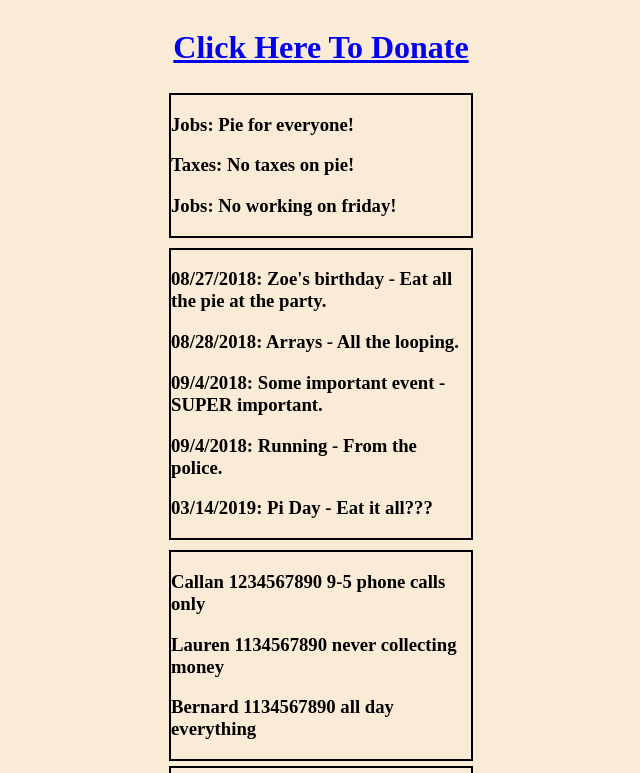
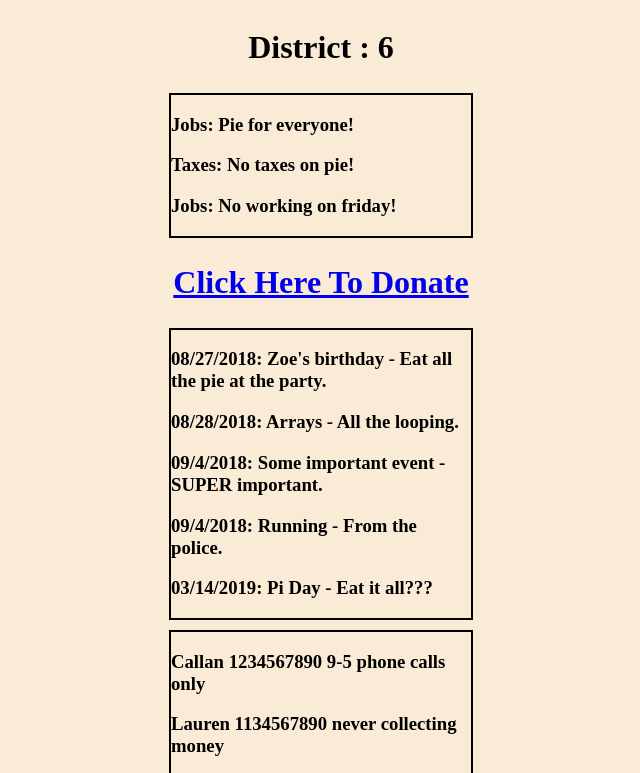
Before and after one commit to ke4tri/js-arrays, a plain HTML site: page index.html in a window 1280 px wide. Shown: the top 773 px of the page, without its empty margins (319-959 px from the left). Drawn offline with Linux system fonts and the light colour scheme.

Commit message:
Figured out how to make the 'change content function'

```diff
--- a/challenge.js
+++ b/challenge.js
@@ -1,5 +1,18 @@
-console.log('in challenge');
+////////////////////////////////////////////////////
+//practice/colsole area
 
+// console.log('in challenge');
+
+// var person = {
+//     firstName:"John",
+//     lastName:"Doe",
+//     age:50,
+//     eyeColor:"blue"
+// };
+
+// person["time"]="four";
+// elizabethSanger["congressionalDistrict"]="6";
+///////////////////////////////////////////////////
 
 let elizabethSanger = {
     congressionalDistrict: 5,
@@ -67,11 +80,20 @@ let elizabethSanger = {
     ],
     missionStatement: "Do good stuff and stuff things good! ",
     voterRegistrationUrl: 'www.google.com'
-  };
+};
 
- //////////////////////////////////////////
- ////                DOM              ////
+  //////////////////////////////////////////
+ ////                DOM               ////
  /////////////////////////////////////////
+
+ let change_district = (district) => {
+   let change = elizabethSanger["congressionalDistrict"]=district;
+
+};
+
+change_district(6);
+
+
 
 const printToDom = (stringToPrint, divId) => {
     const selectedDiv = document.getElementById(divId);
@@ -81,7 +103,12 @@ const printToDom = (stringToPrint, divId) => {
 const printToDom2 = (stringToPrint, divClass) => {
     const selectedDiv = document.getElementsByClassName(divClass);
     selectedDiv.innerHTML += stringToPrint;
-}
+};
+
+const districtStringBuilder = () => {
+    const newString =`<h1>District : ${elizabethSanger.congressionalDistrict}</h1>`
+    printToDom(newString, 'congressionalDistrict');
+};
 
 const donationFormStringBuilder = () => {
     const newString = `<h1><a href="https://${elizabethSanger.donationFormUrl}" target="_blank">Click Here To Donate</a></h1>`;
@@ -92,7 +119,6 @@ const statementsStringBuilder = () => {
     let newString = '';
     for(let i=0; i<elizabethSanger.statements.length; i++) {
        // newString += elizabethSanger.statements[i].statement;// All of the newStrings below could have been one line
-
        newString += `<div class="statement">`// They were broken into multi lines for ease of reading and
         newString += `<h3>${elizabethSanger.statements[i].category}</h3}`// To just make it look better
         newString += `<h6>${elizabethSanger.statements[i].statement}</h6}` // leaving the close sign and placing the bracket keeps everything on the one line
@@ -155,7 +181,7 @@ const voterRegistrationStringBuilder = () => {
 //     voterRegistrationStringBuilder();
 // };
 
-
+districtStringBuilder();
 donationFormStringBuilder();
 voterRegistrationStringBuilder();
 statementsStringBuilder();
@@ -166,7 +192,33 @@ imagesStringBuilder();
 missionStatementSBuilder();
 
 
-let change_function = () => {
-
+let district_change = () => {
 
 };
+
+let donation_change = () => {
+
+};
+
+let statements_change = () => {
+
+};
+
+let events_change = () => {
+
+};
+
+let volunteers_change = () => {
+
+};
+
+let biography_change = () => {
+
+};
+
+let missionState_change = () => {
+
+};
+let voteReg_change = () => {
+
+};
--- a/index.html
+++ b/index.html
@@ -10,8 +10,8 @@
 </head>
 <body>
     <div id="congressionalDistrict"></div>
+    <div id="statements"></div>
     <div id="donationForm"></div>
-    <div id="statements"></div>
     <div id="events"></div>
     <div id="volunteers"></div>
     <div id="biography"></div>
@@ -19,6 +19,8 @@
     <div id="missionStatement"></div>
     <div id="voterRegistration"></div>
 
+    <input class="ADD" type="button" value='ADD IMAGES' onclick="add_change();" />
+
     <script src="challenge.js"></script>
 </body>
 </html>
```
